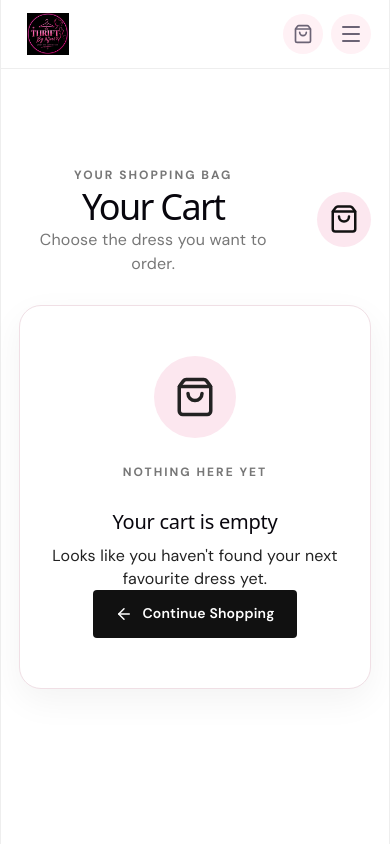
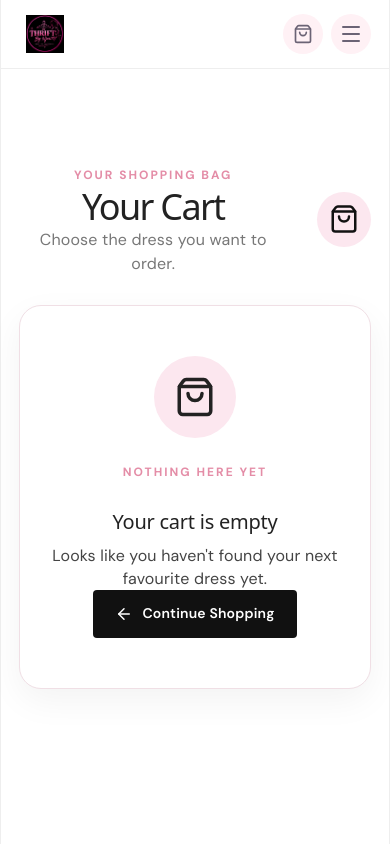
Before and after one commit to wilsonmuriithiwangu-boop/thrift-by-njeri, a React (Vite) app: page /cart in a window 390 px wide. Built offline with nearby package versions, Linux system fonts and the light colour scheme.

Commit message:
updated website

```diff
--- a/src/styles/global.css
+++ b/src/styles/global.css
@@ -2668,3 +2668,72 @@ body {
     height: 42px;
   }
 }
+/* =========================================
+   PHONE-SPECIFIC FIXES
+   ========================================= */
+
+@media (max-width: 600px) {
+
+  /* Smaller logo on real phones */
+  .navbar-logo {
+    width: 52px !important;
+    height: 38px !important;
+    object-fit: contain;
+  }
+
+  /* Make normal text darker */
+  body {
+    color: #222 !important;
+  }
+
+  p {
+    color: #444;
+  }
+
+  /* Keep important headings very clear */
+  h1,
+  h2,
+  h3 {
+    color: #222;
+  }
+
+  /* Product information */
+  .product-info h3 {
+    color: #222 !important;
+    font-size: 1rem;
+  }
+
+  .product-price,
+  .product-details-price {
+    color: #222 !important;
+    font-weight: 700;
+  }
+
+  .product-category,
+  .section-label {
+    color: var(--pink-dark) !important;
+  }
+
+  /* Product descriptions */
+  .product-description,
+  .product-details-description {
+    color: #444 !important;
+  }
+
+  /* Shop page text */
+  .shop-header p {
+    color: #444 !important;
+  }
+
+  /* Navigation */
+  .nav-links a {
+    color: #222 !important;
+  }
+
+  /* Make buttons readable */
+  .details-button,
+  .primary-button,
+  .whatsapp-button {
+    font-weight: 600;
+  }
+}
```
